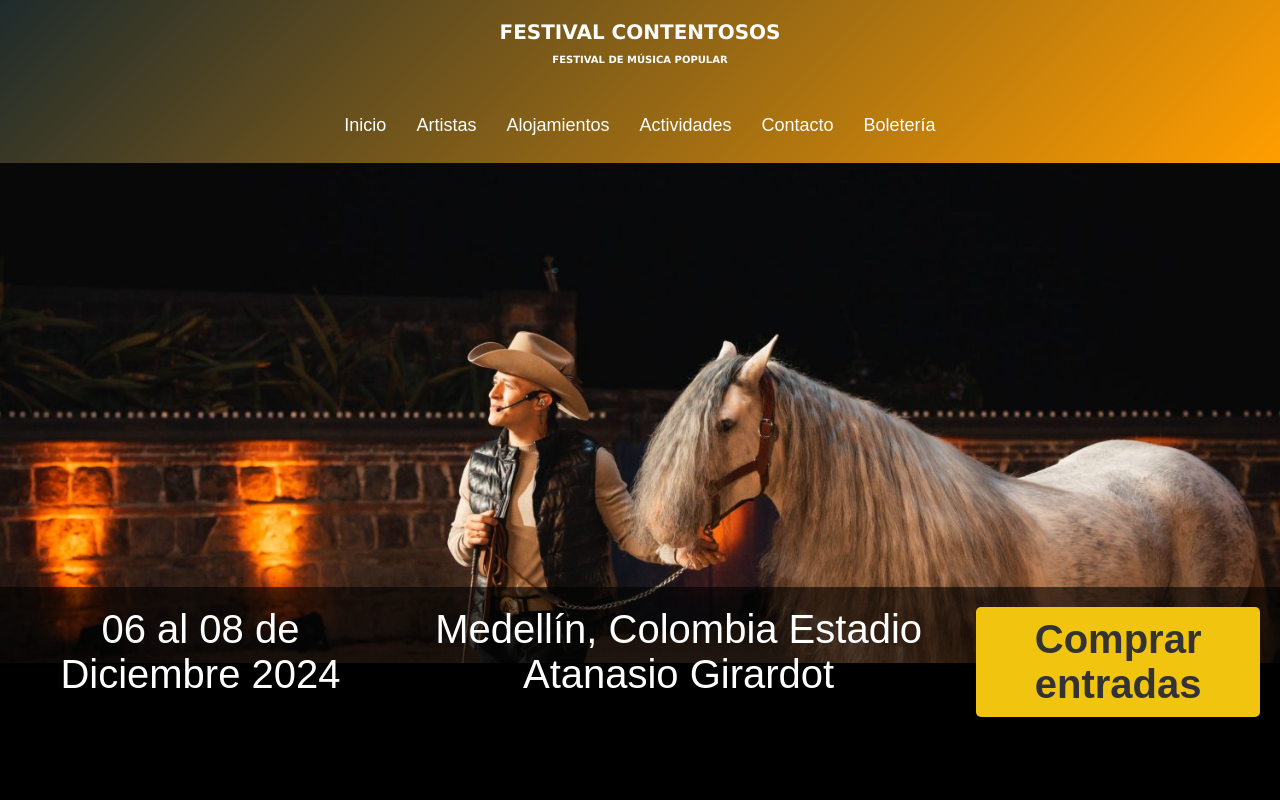
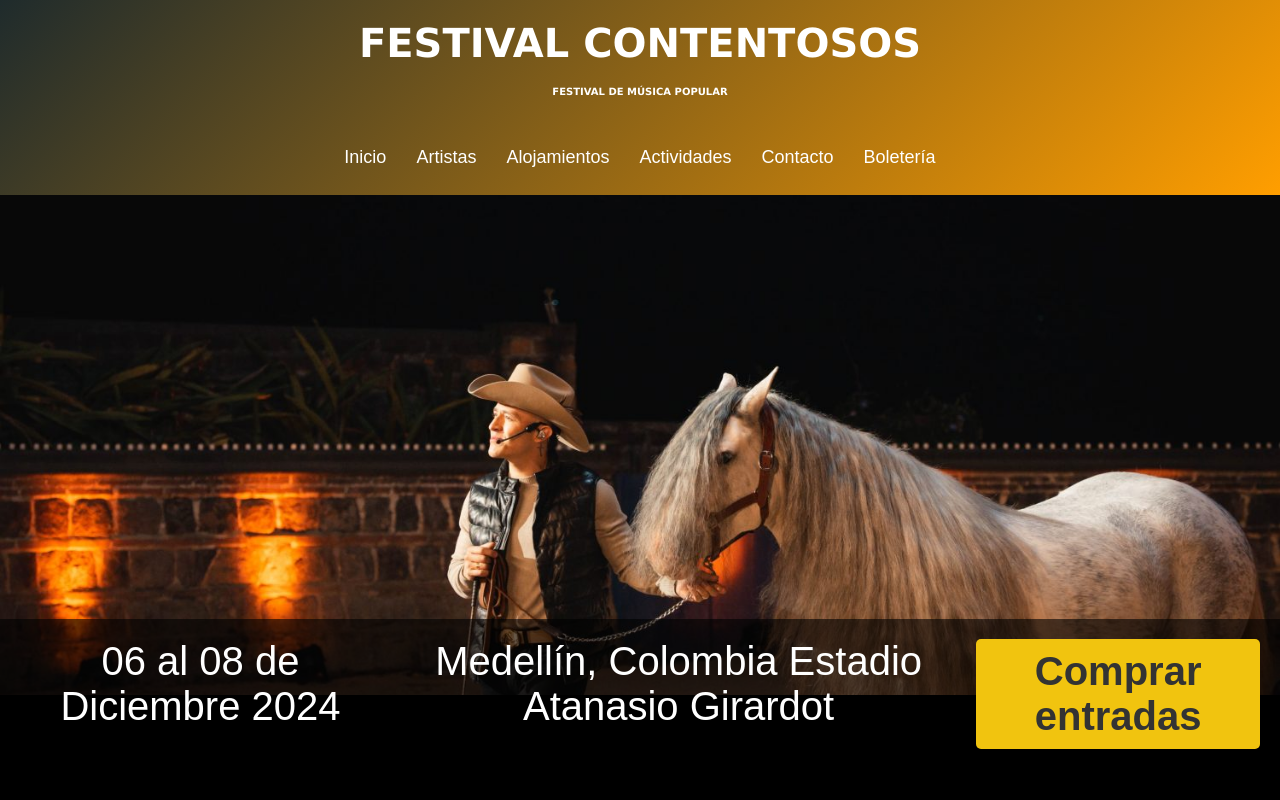
Before and after one commit to saratg745/Festival, a plain HTML site: page index.html in a window 1280 px wide. Shown: the top 800 px of the page. Drawn offline with Linux system fonts and the light colour scheme.

Commit message:
Add files via upload

```diff
--- a/stylo.css
+++ b/stylo.css
@@ -19,8 +19,8 @@ header {
 }
 
 header h1 {
-    font-size: 20px;
-    margin-bottom: 10px;
+    font-size: 40px;
+    margin-bottom: 20px;
     font-family: 'Lucida Sans', 'Lucida Sans Regular', 'Lucida Grande', 'Lucida Sans Unicode', Geneva, Verdana, sans-serif;
 }
 
```
